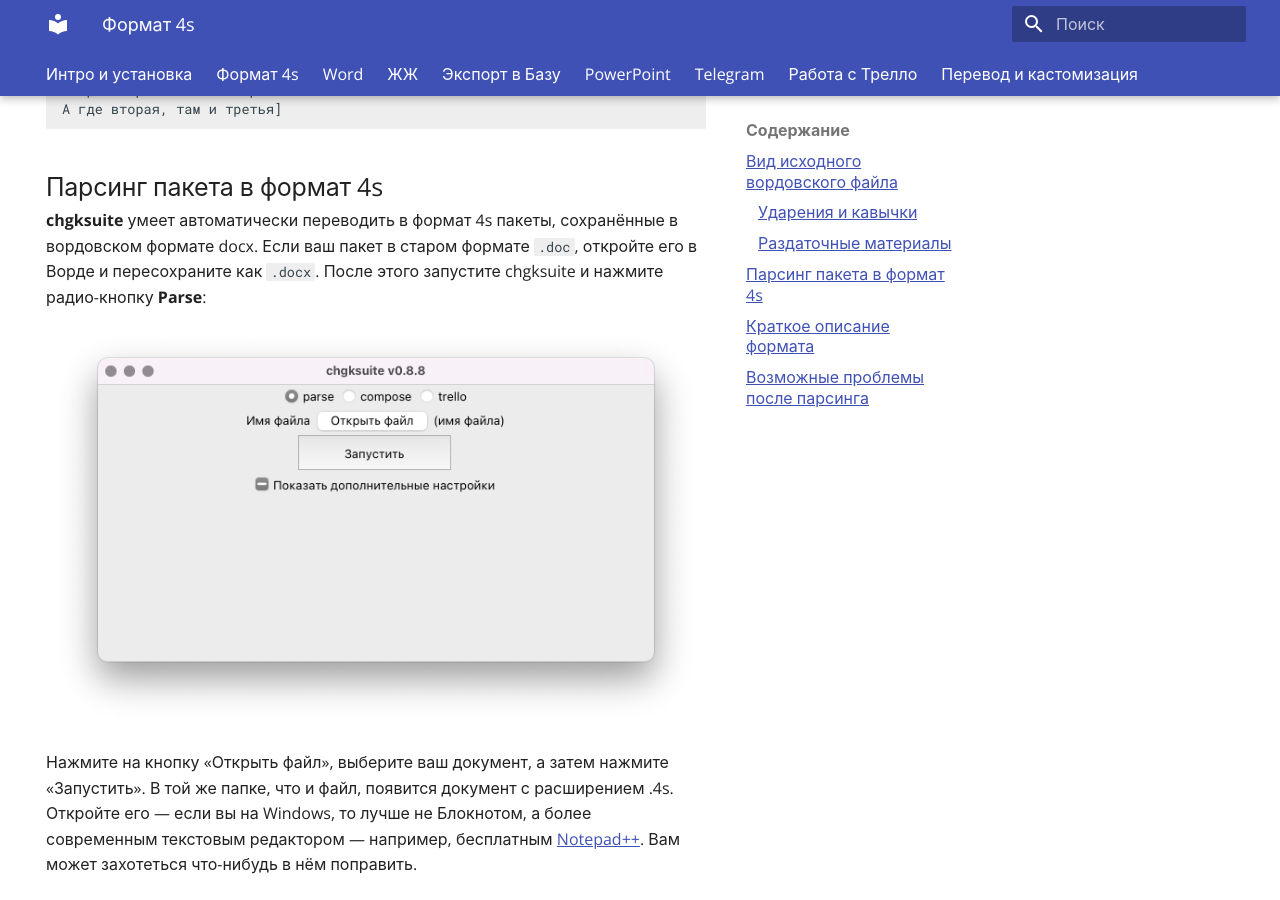
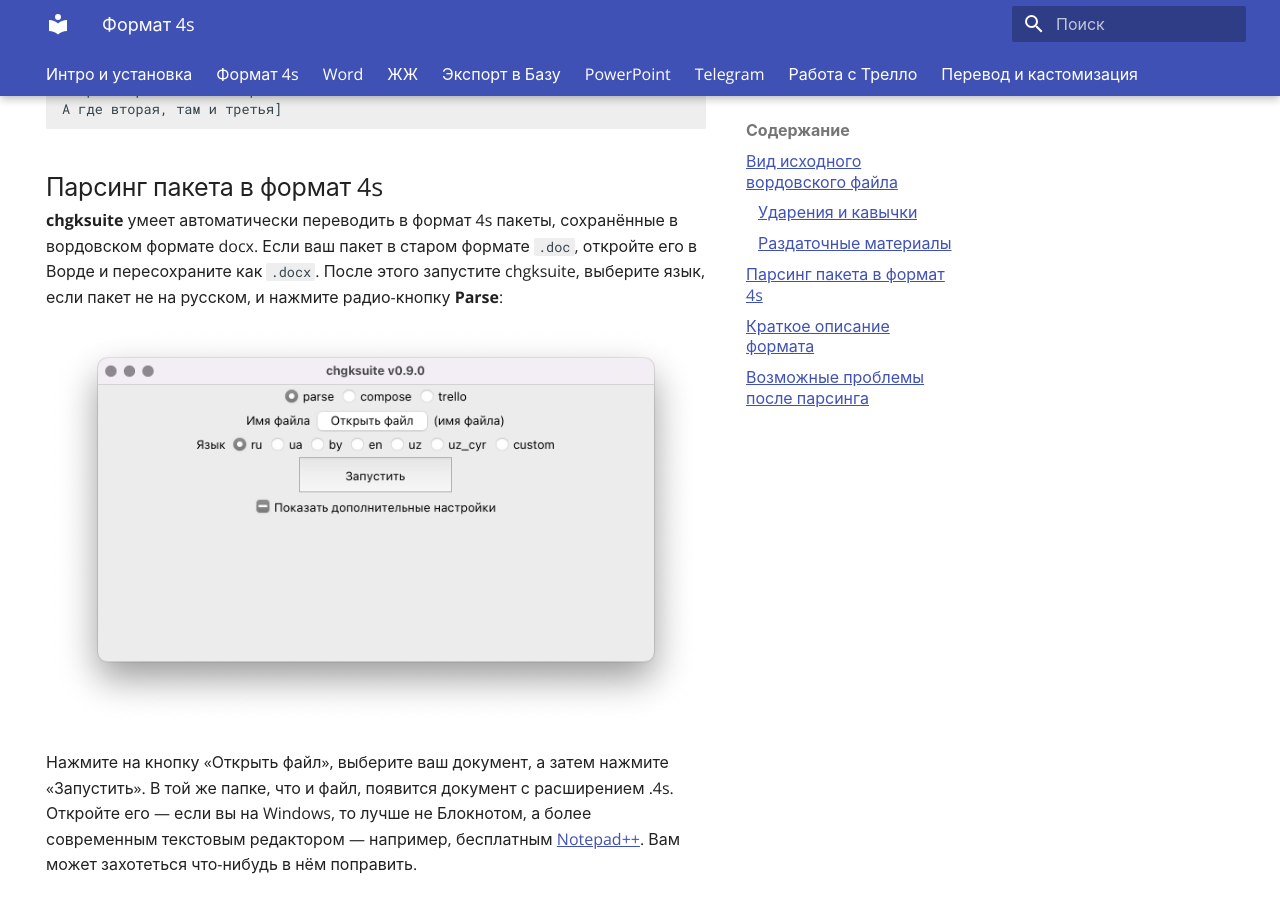
Before and after one commit to peczony/chgksuite, an MkDocs documentation site: the page built from docs/docs/4s.md, in a window 1280 px wide and 900 px high, scrolled down 1812 px. Built offline with MkDocs 1.6.1 and Material for MkDocs 9.7.7, drawn with Linux system fonts in a browser that asks for light colours.

Commit message:
update docs for 0.9.0

```diff
--- a/docs/docs/4s.md
+++ b/docs/docs/4s.md
@@ -83,7 +83,7 @@ hide:
 
 ## Парсинг пакета в формат 4s
 
-**chgksuite** умеет автоматически переводить в формат 4s пакеты, сохранённые в вордовском формате docx. Если ваш пакет в старом формате `.doc`, откройте его в Ворде и пересохраните как `.docx`. После этого запустите chgksuite и нажмите радио-кнопку **Parse**:
+**chgksuite** умеет автоматически переводить в формат 4s пакеты, сохранённые в вордовском формате docx. Если ваш пакет в старом формате `.doc`, откройте его в Ворде и пересохраните как `.docx`. После этого запустите chgksuite, выберите язык, если пакет не на русском, и нажмите радио-кнопку **Parse**:
 
 ![](images/parse.png)
 
```
Also changed, not shown: docs/docs/i14n.md (+16 -8 lines), docs/docs/images/base.png, docs/docs/images/i14n.png, docs/docs/images/i14n_parse.png, docs/docs/images/lj.png, docs/docs/images/main.png, docs/docs/images/parse.png, docs/docs/images/pptx.png, docs/docs/images/pptx_additional_conf.png, docs/docs/images/telegram.png, docs/docs/images/trello_download.png, docs/docs/images/trello_token.png, docs/docs/images/trello_upload.png, 1 other file.
